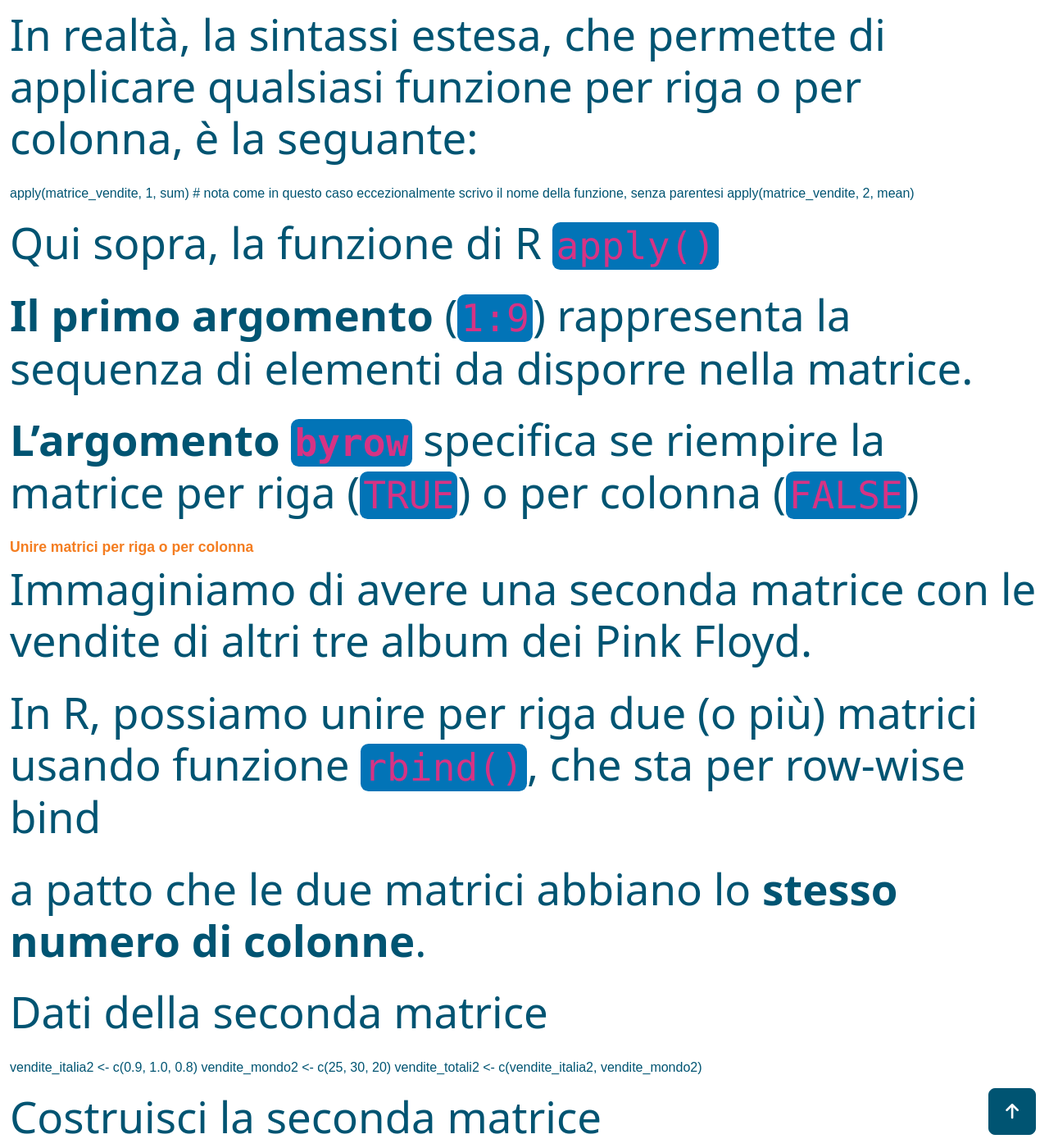
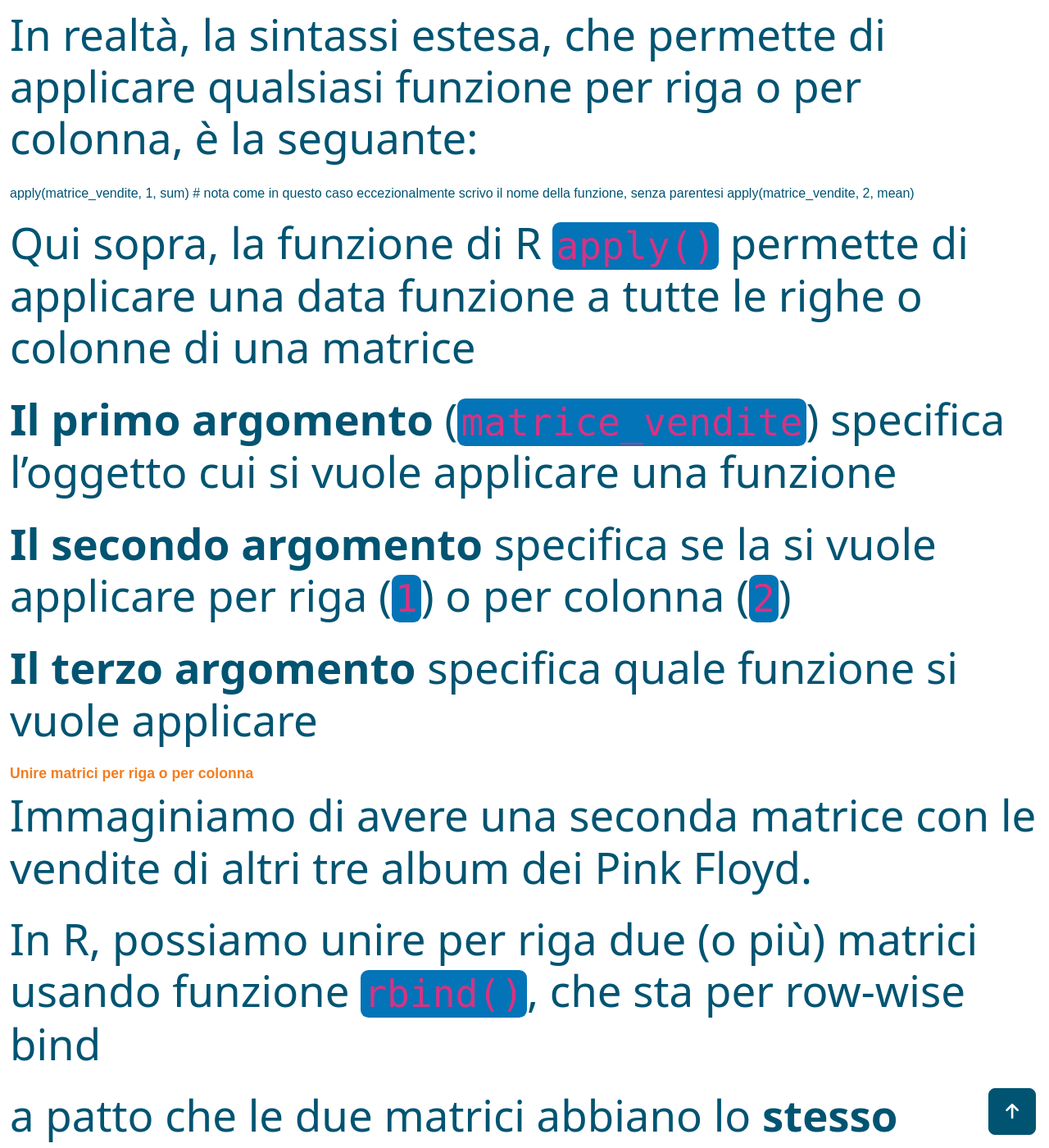
Before and after one commit to maghetta/Corso-R-livello-base__BBC, a Jekyll site: the page built from pages/tutorials/Matrici_in_R.md, in a window 1280 px wide and 1400 px high, scrolled down 5346 px. Shown: the whole window at 82% size. Built offline with Jekyll 4.4.1, drawn with Linux system fonts in a browser that asks for light colours.

Commit message:
Update Matrici_in_R.md

```diff
--- a/pages/tutorials/Matrici_in_R.md
+++ b/pages/tutorials/Matrici_in_R.md
@@ -98,9 +98,10 @@ totali_album
 apply(matrice_vendite, 1, sum)  # nota come in questo caso eccezionalmente scrivo il nome della funzione, senza parentesi
 apply(matrice_vendite, 2, mean)
 
-# Qui sopra, la funzione di R `apply()`
-# **Il primo argomento** (`1:9`) rappresenta la sequenza di elementi da disporre nella matrice.
-# **L'argomento `byrow`** specifica se riempire la matrice per riga (`TRUE`) o per colonna (`FALSE`)
+# Qui sopra, la funzione di R `apply()` permette di applicare una data funzione a tutte le righe o colonne di una matrice
+# **Il primo argomento** (`matrice_vendite`) specifica l'oggetto cui si vuole applicare una funzione
+# **Il secondo argomento** specifica se la si vuole applicare per riga (`1`) o per colonna (`2`)
+# **Il terzo argomento** specifica quale funzione si vuole applicare
 
 
 
```
